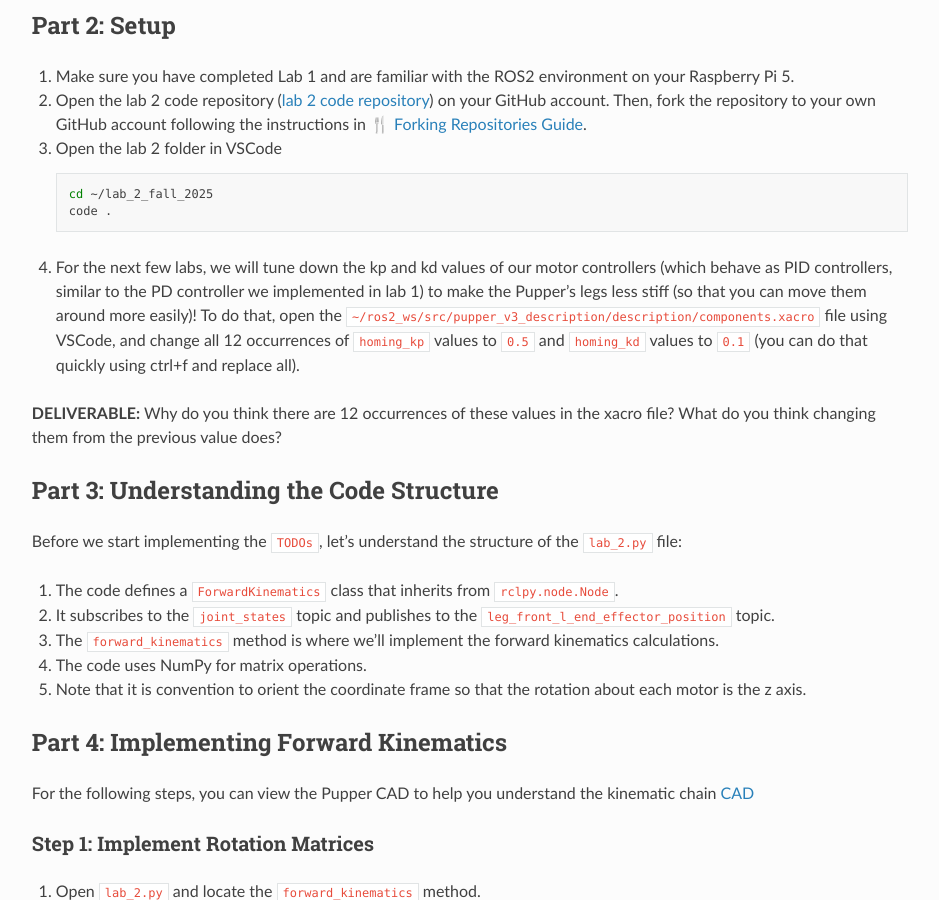
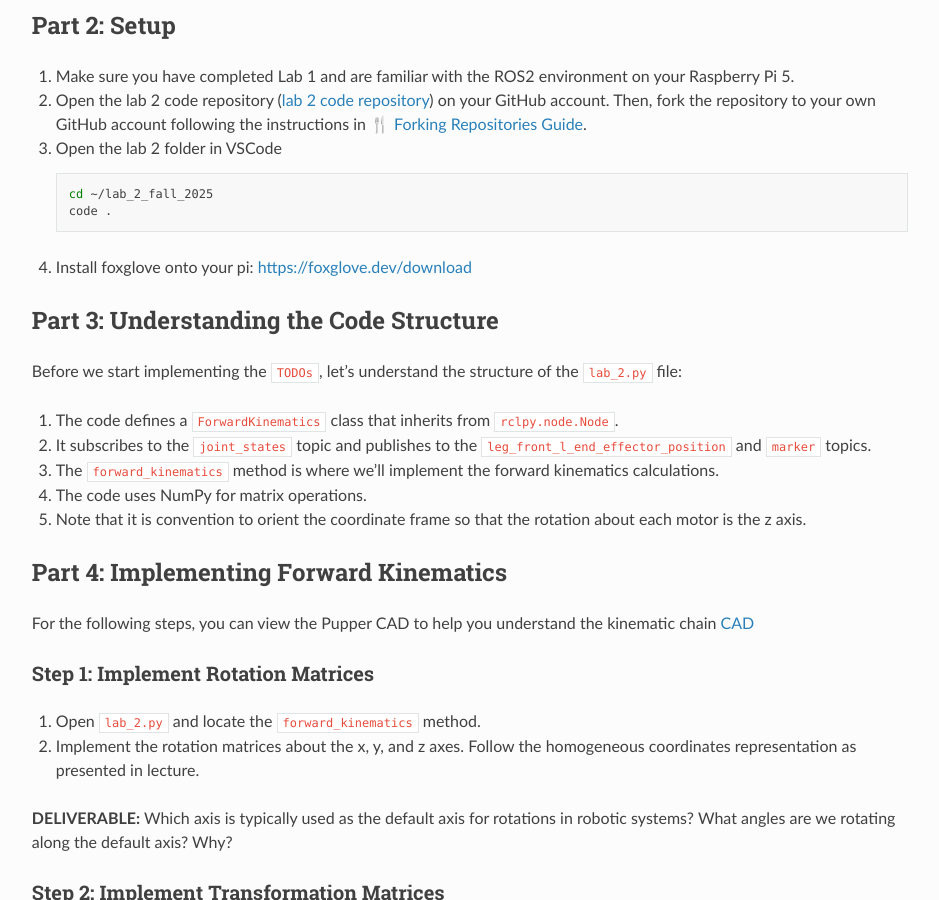
Before and after one commit to cs123-stanford/cs123-stanford, a Sphinx documentation site: the page built from docs/schedule/labs/fall-25/lab-2.rst, in a window 1280 px wide and 900 px high, scrolled down 1475 px. Shown: the whole window, without its empty margins (320-1259 px from the left). Built offline with Sphinx 7.4.7 and the Read the Docs theme 3.1.0, drawn with Linux system fonts in a browser that asks for light colours; some of the changed text lies outside the part shown.

Commit message:
Update lab-2.rst to replace RVIZ references with Foxglove and remove unnecessary instructions

```diff
--- a/docs/schedule/labs/fall-25/lab-2.rst
+++ b/docs/schedule/labs/fall-25/lab-2.rst
@@ -44,9 +44,7 @@
       cd ~/lab_2_fall_2025
       code .
 
-4. For the next few labs, we will tune down the kp and kd values of our motor controllers (which behave as PID controllers, similar to the PD controller we implemented in lab 1) to make the Pupper's legs less stiff (so that you can move them around more easily)! To do that, open the ``~/ros2_ws/src/pupper_v3_description/description/components.xacro`` file using VSCode, and change all 12 occurrences of ``homing_kp`` values to ``0.5`` and ``homing_kd`` values to ``0.1`` (you can do that quickly using ctrl+f and replace all).
-
-**DELIVERABLE:** Why do you think there are 12 occurrences of these values in the xacro file? What do you think changing them from the previous value does?
+4. Install foxglove onto your pi: https://foxglove.dev/download
 
 Part 3: Understanding the Code Structure
 -------------------------------------------
@@ -54,7 +52,7 @@
 Before we start implementing the ``TODOs``, let's understand the structure of the ``lab_2.py`` file:
 
 1. The code defines a ``ForwardKinematics`` class that inherits from ``rclpy.node.Node``.
-2. It subscribes to the ``joint_states`` topic and publishes to the ``leg_front_l_end_effector_position`` topic.
+2. It subscribes to the ``joint_states`` topic and publishes to the ``leg_front_l_end_effector_position`` and ``marker`` topics.
 3. The ``forward_kinematics`` method is where we'll implement the forward kinematics calculations.
 4. The code uses NumPy for matrix operations.
 5. Note that it is convention to orient the coordinate frame so that the rotation about each motor is the z axis.
@@ -143,13 +141,11 @@
 
 4. Move the left front leg of your robot and observe the changes in the published positions.
 
-To test your code in simulation to make sure that the code works as expected, you can use RVIZ. RVIZ will show the Pupper model as well as a marker that shows the output from the forward kinematics.
+To test your code in simulation to make sure that the code works as expected, you can use Foxglove. Foxglove will show the Pupper model as well as a marker that shows the output from the forward kinematics.
 
    .. code-block:: bash
 
-      rviz2 -d lab_2.rviz
-
-The above command will load the RVIZ config file. If you just run ``rviz``, you can manually add the configuration. After running `rviz`, click the "Add" button, and then select a Robot Model type. Select the /robot_description topic. Next, add the marker by selecting "Add" again, and select a Marker type. Select the topic /marker.
+      foxglove
 
 .. note::
    While we've tested this pipeline on a Pupper and it works as expected, rviz may fail on your robot due to heating in the Raspberry Pi. If this happens, reach out to a TA to check the implementation first, then turn off Pupper, wait a while to let it cool down, and try again.
@@ -190,7 +186,7 @@
 
       Base to back right leg transformation diagram
 
-2. During the testing of rviz, write a script that saves the sequence of your well-crafted motion, recorded as end effector positions into a file. You will have a chance to let Pupper replay this recorded motion in the next lab! You will need to use the ``joint_states`` topic to record the motor angles, and the ``leg_front_l_end_effector_position`` topic to record the end effector positions.
+2. During the testing with foxglove, write a script that saves the sequence of your well-crafted motion, recorded as end effector positions into a file. You will have a chance to let Pupper replay this recorded motion in the next lab! You will need to use the ``joint_states`` topic to record the motor angles, and the ``leg_front_l_end_effector_position`` topic to record the end effector positions.
 
 Friendly reminder: The first optional lab will be released next week, attempt at your own risk!
 
```
